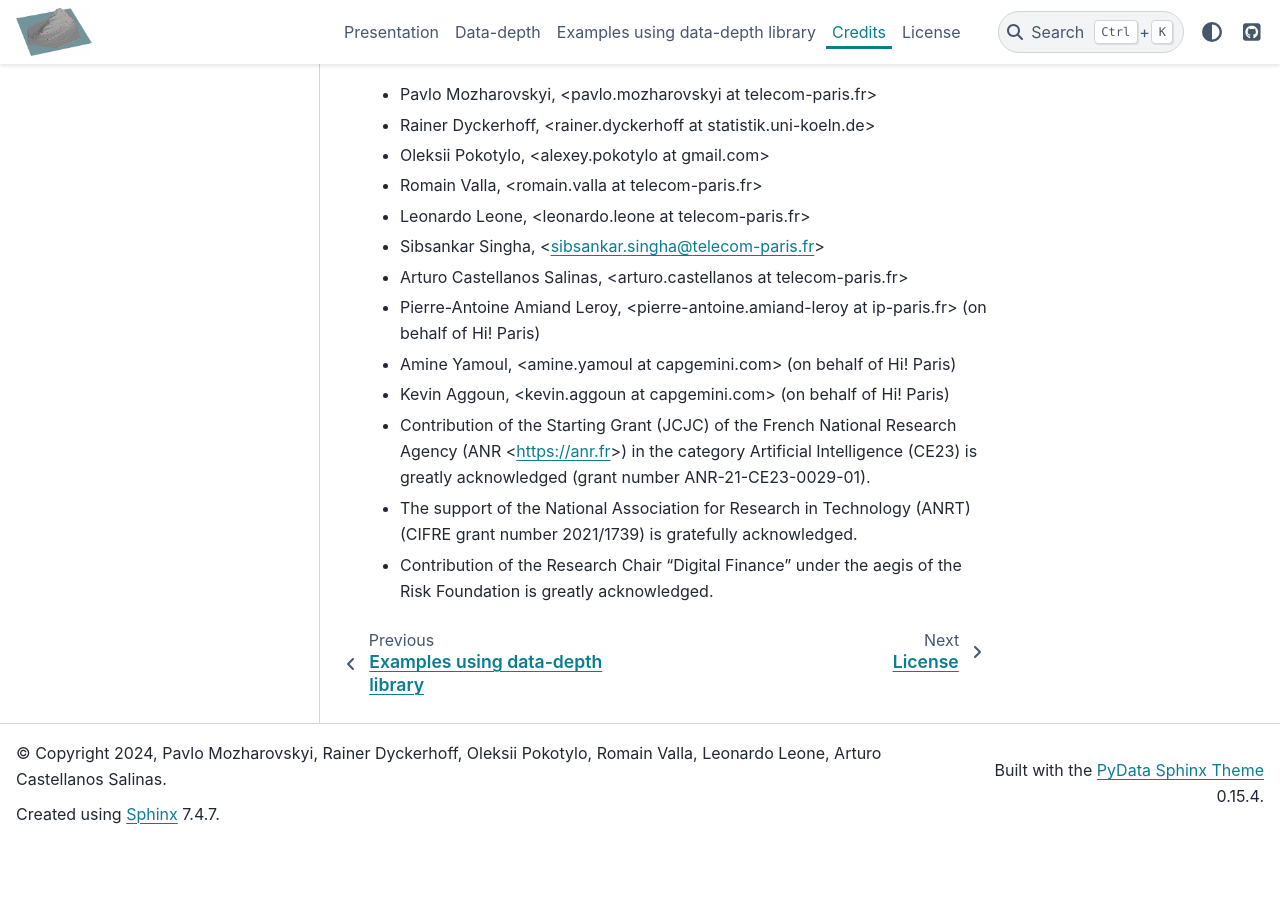
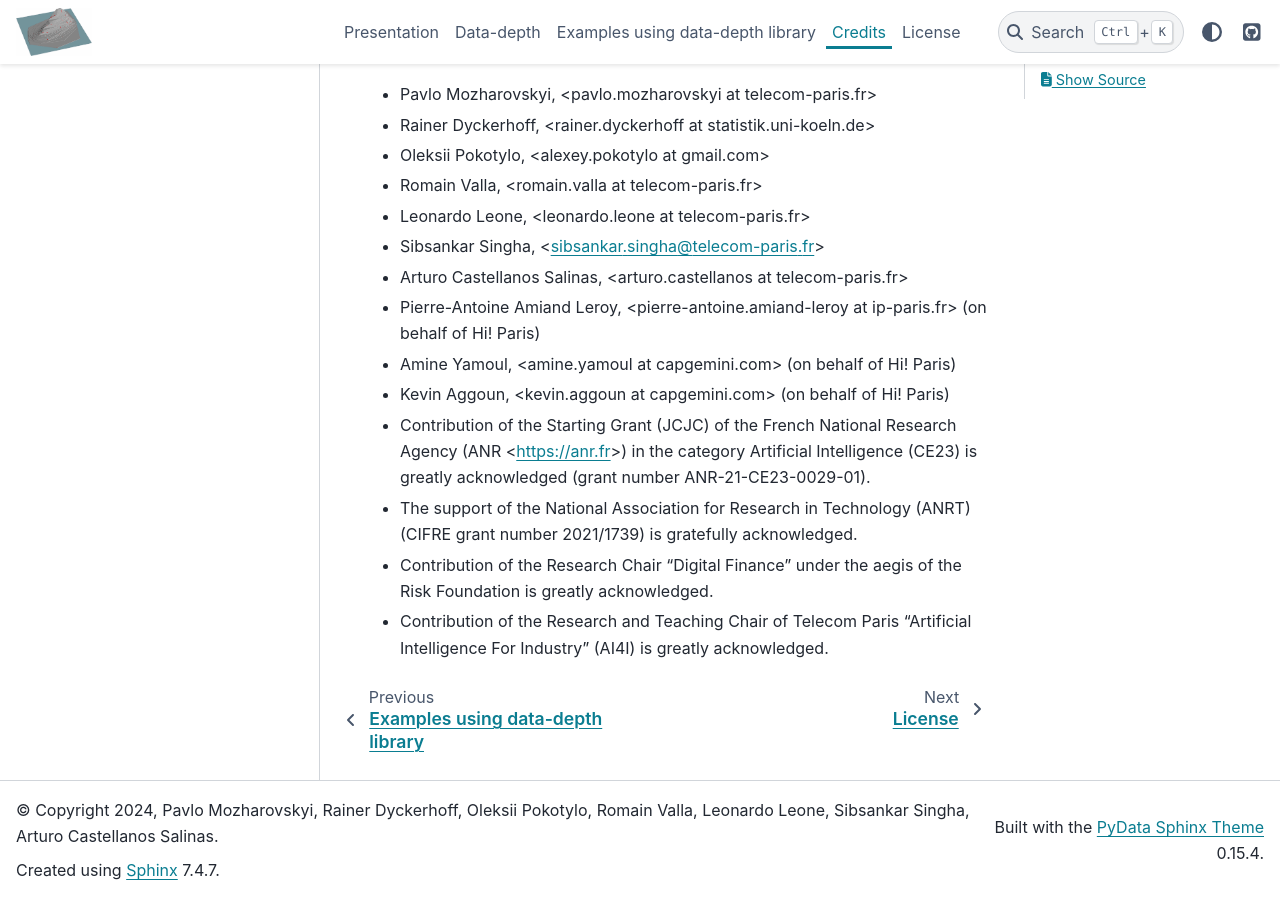
Before and after one commit to data-depth/library, a Sphinx documentation site: the page built from docs/credits.rst, in a window 1280 px wide and 900 px high, scrolled down 632 px. Built offline with Sphinx 7.4.7 and the PyData theme 0.15.4, drawn with Linux system fonts in a browser that asks for light colours; pages that are not in the unit, such as notebooks, are missing from menus; before the commit the page ends 1475 px from its top, so only the background shows below that.

```diff
--- a/docs/conf.py
+++ b/docs/conf.py
@@ -18,11 +18,11 @@ sys.path.insert(0, os.path.abspath('..'))
 # -- Project information -----------------------------------------------------
 
 project = 'package "data-depth"'
-copyright = '2024, Pavlo Mozharovskyi, Rainer Dyckerhoff, Oleksii Pokotylo, Romain Valla, Leonardo Leone, Arturo Castellanos Salinas'
-author = 'Pavlo Mozharovskyi, Rainer Dyckerhoff, Oleksii Pokotylo, Romain Valla, Leonardo Leone, Arturo Castellanos Salinas'
+copyright = '2024, Pavlo Mozharovskyi, Rainer Dyckerhoff, Oleksii Pokotylo, Romain Valla, Leonardo Leone, Sibsankar Singha, Arturo Castellanos Salinas'
+author = 'Pavlo Mozharovskyi, Rainer Dyckerhoff, Oleksii Pokotylo, Romain Valla, Leonardo Leone, Sibsankar Singha, Arturo Castellanos Salinas'
 
 # The full version, including alpha/beta/rc tags
-release = '1.1.3.0'
+release = '1.2.1.1'
 
 
 # -- General configuration ---------------------------------------------------
--- a/docs/credits.rst
+++ b/docs/credits.rst
@@ -23,3 +23,4 @@ Contributors
 * Contribution of the Starting Grant (JCJC) of the French National Research Agency (ANR <https://anr.fr>) in the category Artificial Intelligence (CE23) is greatly acknowledged (grant number ANR-21-CE23-0029-01).
 * The support of the National Association for Research in Technology (ANRT) (CIFRE grant number 2021/1739) is gratefully acknowledged.
 * Contribution of the Research Chair "Digital Finance" under the aegis of the Risk Foundation is greatly acknowledged.
+* Contribution of the Research and Teaching Chair of Telecom Paris "Artificial Intelligence For Industry" (AI4I)  is greatly acknowledged.
--- a/docs/introduction.rst
+++ b/docs/introduction.rst
@@ -43,7 +43,7 @@ Examples can be found in - :ref:`depth-examples <Examples>`. The mentioned below
 Installation
 ------------
 
-data-depth can be directly installed using **pip**:
+The `\texttt{data-depth}` library can be directly installed using **pip**:
 
 .. code:: bash
 
--- a/pyproject.toml
+++ b/pyproject.toml
@@ -11,7 +11,7 @@ authors = [
 maintainers = [
   {name = "Pavlo Mozharovskyi", email = "pavlo.mozharovskyi@telecom-paris.fr"}
 ]
-version="1.1.3.0"
+version="1.2.1.1"
 description="The package provides many procedures for calculating the depth of points in an empirical distribution for many notions of data depth"
 readme="README.md"
 dependencies=[
--- a/setup.py
+++ b/setup.py
@@ -21,7 +21,7 @@ class custom_build_ext(build_ext):
 if sys.platform=='darwin' or sys.platform=='linux':
 	setup(
 	    # name="data_depth",
-	    # version="1.1.3.0",
+	    # version="1.2.1.1",
 	    # author="Pavlo Mozharovskyi",
 	    # author_email="pavlo.mozharovskyi@telecom-paris.fr",
 	    # description="The package provides many procedures for calculating the depth of points in an empirical distribution for many notions of data depth",
```
